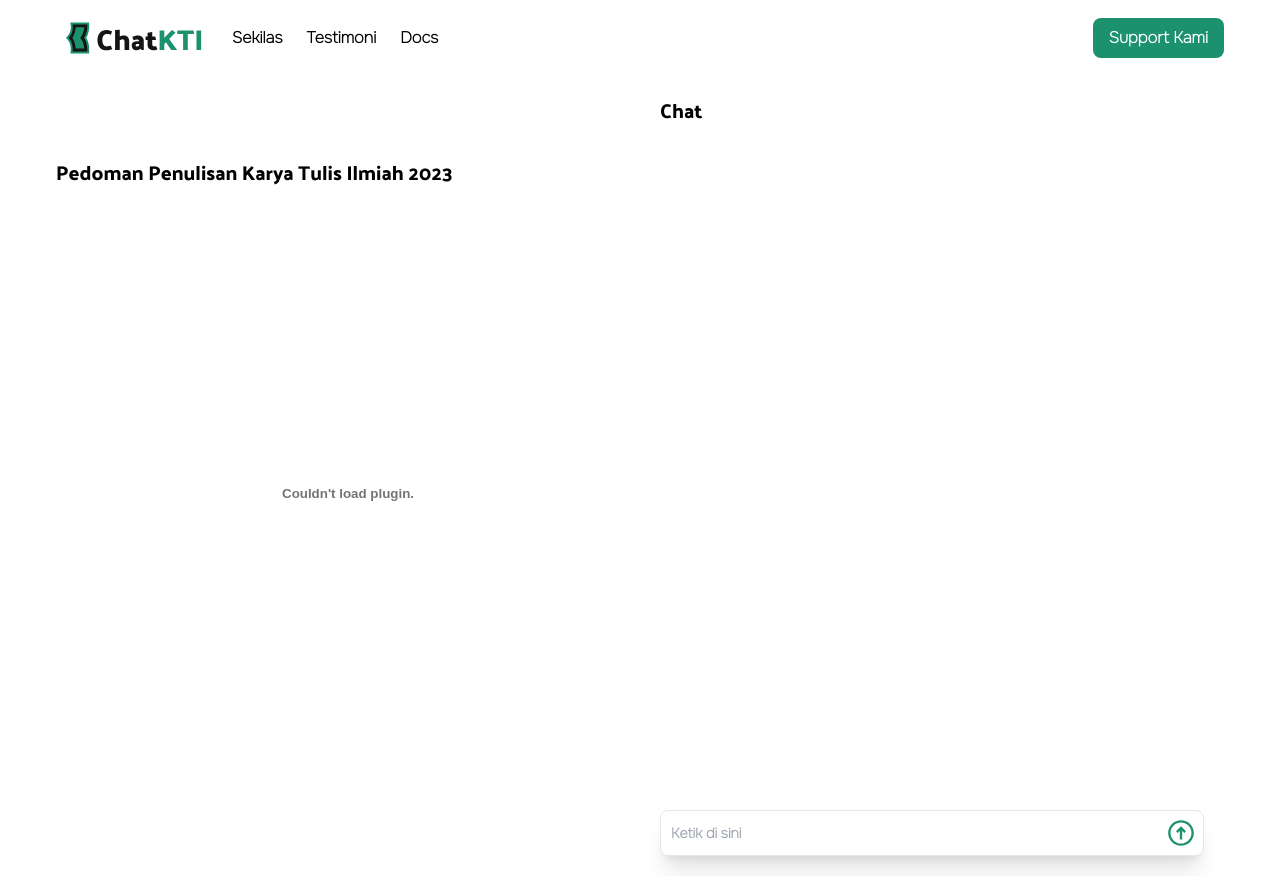
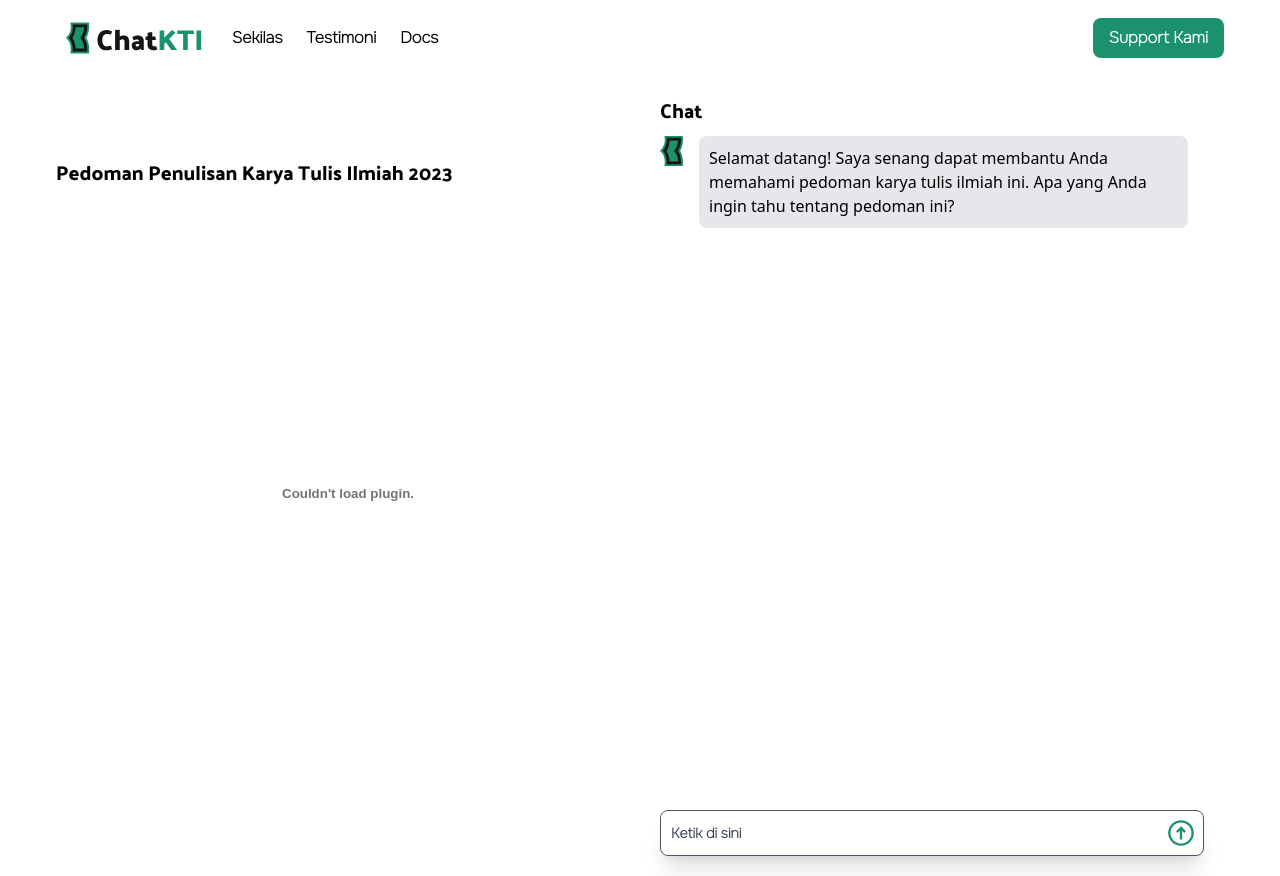
Before and after one commit to zumaku/chatketi_frontend, a React (Vite) app: page /chat in a window 1280 px wide. Built offline with nearby package versions, Linux system fonts and the light colour scheme.

Commit message:
feat: add tailwind-scrollbar package; enhance Chat component with auto-scroll and improved message handling

```diff
--- a/package.json
+++ b/package.json
@@ -28,6 +28,7 @@
     "eslint-plugin-react-refresh": "^0.4.16",
     "globals": "^15.14.0",
     "postcss": "^8.4.49",
+    "tailwind-scrollbar": "^3.1.0",
     "tailwindcss": "^3.4.17",
     "vite": "^6.0.5"
   }
--- a/src/pages/Chat.jsx
+++ b/src/pages/Chat.jsx
@@ -1,11 +1,22 @@
-import { useState } from "react";
+import { useEffect, useState, useRef } from "react";
 import { icon } from "../assets";
 import { CgArrowUpO } from "react-icons/cg";
-import axios from 'axios';
+import axios from "axios";
 
 export default function Chat() {
-  const [messages, setMessages] = useState([]);
+  const [messages, setMessages] = useState([
+    {
+      type: "bot",
+      text: "Selamat datang! Saya senang dapat membantu Anda memahami pedoman karya tulis ilmiah ini. Apa yang Anda ingin tahu tentang pedoman ini?",
+    },
+    // { type: "user", text: "Selamat datang!" },
+  ]);
   const [input, setInput] = useState("");
+  const messagesEndRef = useRef(null);
+
+  const scrollToBottom = () => {
+    messagesEndRef.current?.scrollIntoView({ behavior: "smooth" });
+  };
 
   const handleSend = async () => {
     if (input.trim() === "") return;
@@ -14,13 +25,17 @@ export default function Chat() {
     setMessages([...messages, userMessage]);
 
     try {
-      const response = await axios.post("http://127.0.0.1:8000/query", {
+      const response = await axios.post(
+        "http://127.0.0.1:8000/query",
+        {
           query: input,
-      }, {
+        },
+        {
           headers: {
             "Content-Type": "application/json",
           },
-      });
+        }
+      );
       const botMessage = { type: "bot", text: response.data.result };
       setMessages((prevMessages) => [...prevMessages, botMessage]);
     } catch (error) {
@@ -30,8 +45,12 @@ export default function Chat() {
     setInput("");
   };
 
+  useEffect(() => {
+    scrollToBottom();
+  }, [messages]);
+
   return (
-    <main className="container mx-auto flex h-1/2 justify-between items-center px-4">
+    <main className="container mx-auto flex justify-between items-center px-4">
       {/* PDF Viewer */}
       <div className="w-1/2">
         <h1 className="font-head text-xl mb-2">
@@ -46,35 +65,44 @@ export default function Chat() {
         />
       </div>
 
-      <div className="w-1/2 p-5 flex flex-col h-screen justify-between overflow-y-scroll">
+      <div className="w-1/2 p-5 flex flex-col h-screen justify-start">
         {/* Chat */}
-        <div className="flex flex-col space-y-4 h-full">
-            <h1 className="font-head text-xl mb-2">Chat</h1>
+        <h1 className="font-head text-xl mb-3">Chat</h1>
+        <div className="h-[90%] pr-4 pb-4 overflow-y-scroll">
           {messages.map((message, index) => (
             <div
               key={index}
-                    className={`flex space-x-4 items-start justify-${
+              className={`flex space-x-4 items-start mb-2 justify-${
                 message.type === "user" ? "end" : "start"
               }`}
             >
               {message.type === "bot" && <img src={icon} alt="" />}
               <p
                 className={`max-w-9/12 p-2.5 rounded-lg ${
-                            message.type === "user" ? "bg-[#62C3A6] text-black text-end" : "bg-gray-200 text-black"
+                  message.type === "user"
+                    ? "bg-[#62C3A6] text-black text-end"
+                    : "bg-gray-200 text-black"
                 }`}
               >
                 {message.text}
               </p>
             </div>
           ))}
+
+          <div ref={messagesEndRef} />
         </div>
-        <div className="flex flex-row w-full border rounded-lg bg-white shadow-xl">
+        <div className="flex flex-row w-full border border-gray-600 rounded-lg bg-white shadow-xl">
           <input
             type="text"
-            className="font-body font-semibold text-gray-900 text-sm rounded-lg focus:outline-none focus:ring-0 block w-full p-2.5"
+            className="font-body font-semibold text-gray-900 text-sm rounded-lg focus:outline-none focus:ring-0 block w-full p-2.5 placeholder:text-gray-700"
             placeholder="Ketik di sini"
             value={input}
             onChange={(e) => setInput(e.target.value)}
+            onKeyDown={(e) => {
+              if (e.key === "Enter") {
+                handleSend();
+              }
+            }}
           />
           <button className="m-2" onClick={handleSend}>
             <CgArrowUpO size={28} className="text-accent" />
```
Also changed, not shown: 1 other file (tests, documents, lock files or other folders). Lines whose indentation alone changed are shown as unchanged.
